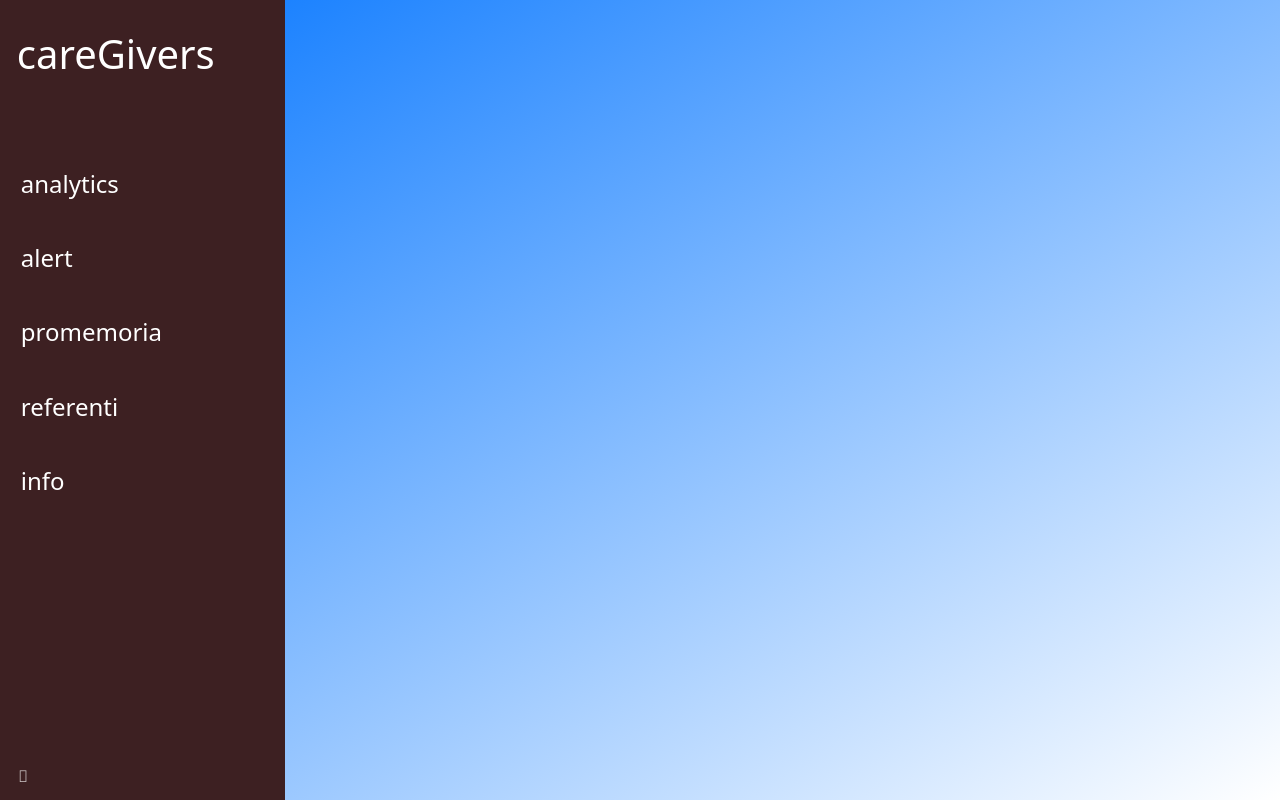
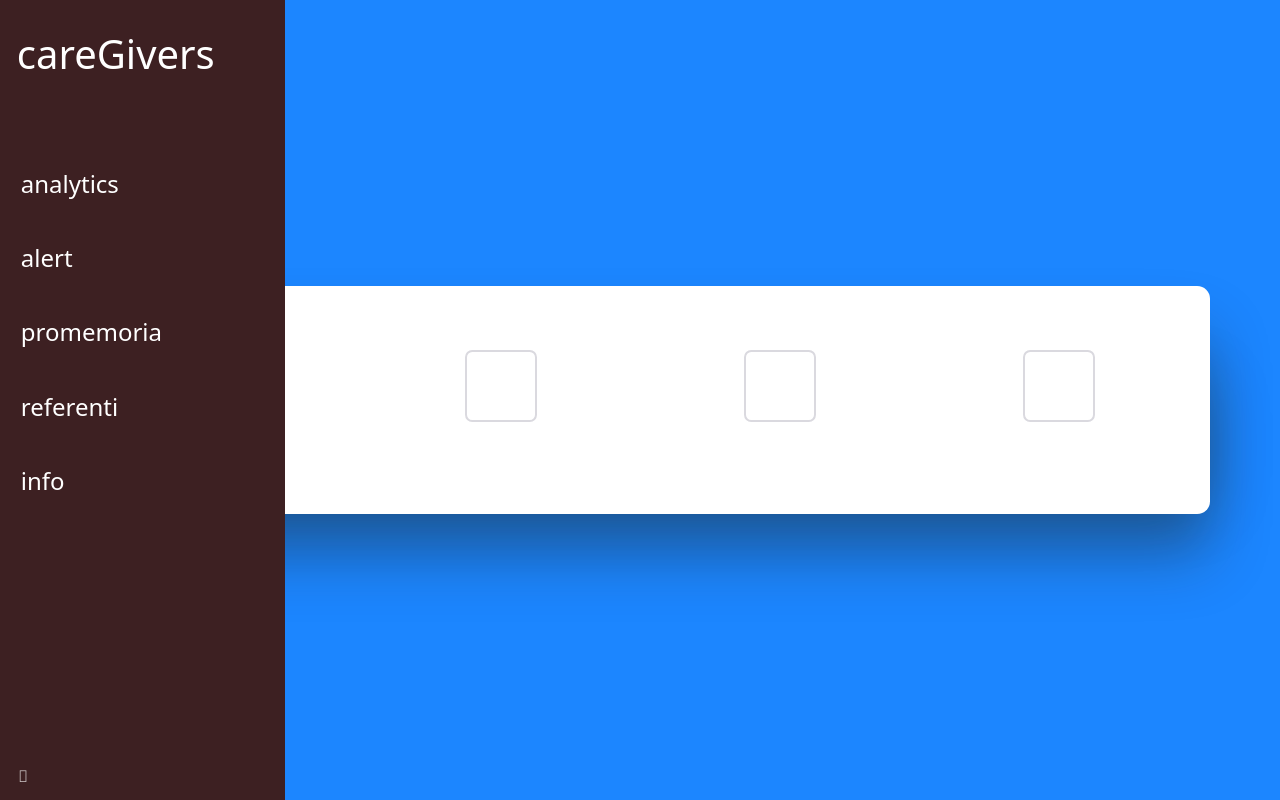
Before and after one commit to alessandroCassani/CareGivers, a Vue app in the folder vue_auth/: page /referenti in a window 1280 px wide. Built offline with nearby package versions, Linux system fonts and the light colour scheme.

Commit message:
primo otp con bug in altre page

```diff
--- a/vue_auth/src/pages/referenti.vue
+++ b/vue_auth/src/pages/referenti.vue
@@ -3,7 +3,7 @@
 import Side_bar from '@/components/Side_bar.vue';
 import { sidebarWidth } from '@/components/state';
 export default {
-  name: 'my_Home',
+  name: 'referenti',
   components: {Side_bar},
   setup(){
     return {sidebarWidth}
@@ -12,6 +12,90 @@ export default {
 </script>
 
 <template>
- <Side_bar></Side_bar>
+ <Side_bar>
   <div :style="{ 'margin-left': sidebarWidth}"></div>
+ </Side_bar>
+
+  <body>
+  <div class="container">
+    <div class="inputfield">
+      <input type="number" maxlength="1" class="input" disabled>
+      <input type="number" maxlength="1" class="input" disabled>
+      <input type="number" maxlength="1" class="input" disabled>
+      <input type="number" maxlength="1" class="input" disabled>
+    </div>
+    <button class="hide" id="submit" onclick="validateOTP()">Submit</button>
+  </div>
+</body>
+
+
 </template>
+
+
+
+<style>
+* {
+  padding: 0;
+  margin: 0;
+  box-sizing: border-box;
+}
+.body,html {
+  height: 100vh;
+  background: rgb(28, 134, 255)
+}
+
+.container {
+  width: 28em;
+  background-color: #ffffff;
+  padding: 4em 2em;
+  position: absolute;
+  transform: translate(-50%, -50%);
+  top: 50%;
+  left: 50%;
+  border-radius: 0.8em;
+  box-shadow: 0 45px 60px rgba(30, 22, 1, 0.3);
+}
+
+.inputfield {
+  width: 100%;
+  display: flex;
+  justify-content: space-around;
+}
+.input {
+  height: 3em;
+  width: 3em;
+  border: 2px solid #dad9df;
+  outline: none;
+  text-align: center;
+  font-size: 1.5em;
+  border-radius: 0.3em;
+  background-color: #ffffff;
+  outline: none;
+  /*Hide number field arrows*/
+}
+
+.input[type="number"]::-webkit-outer-spin-button,
+input[type="number"]::-webkit-inner-spin-button {
+  -webkit-appearance: none;
+  margin: 0;
+}
+
+.input:disabled {
+  color: #89888b;
+}
+.input:focus {
+  border: 3px solid #ffb800;
+}
+
+.submit {
+  background-color: #044ecf;
+  border: none;
+  outline: none;
+  font-size: 1.2em;
+  padding: 0.8em 2em;
+  color: #ffffff;
+  border-radius: 0.1em;
+  margin: 1em auto 0 auto;
+  cursor: pointer;
+}
+</style>
```
